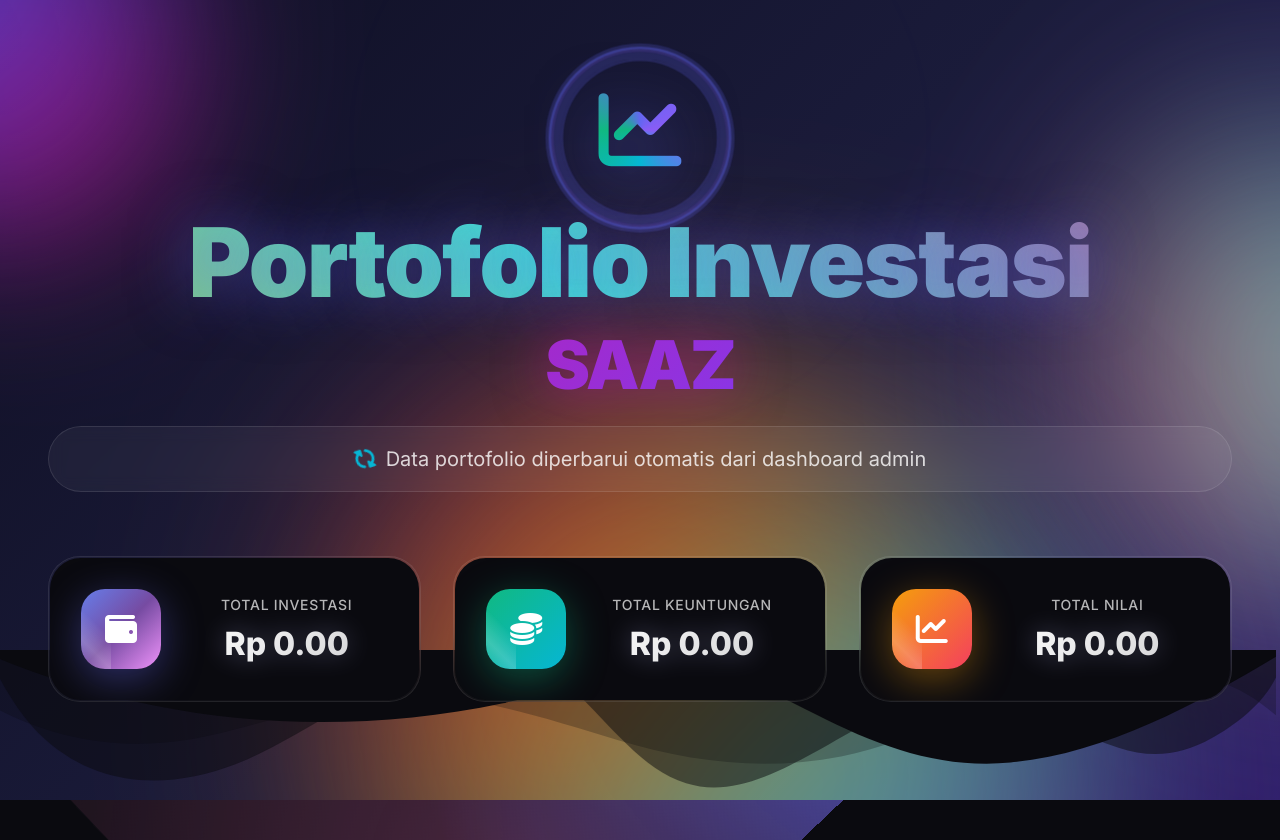
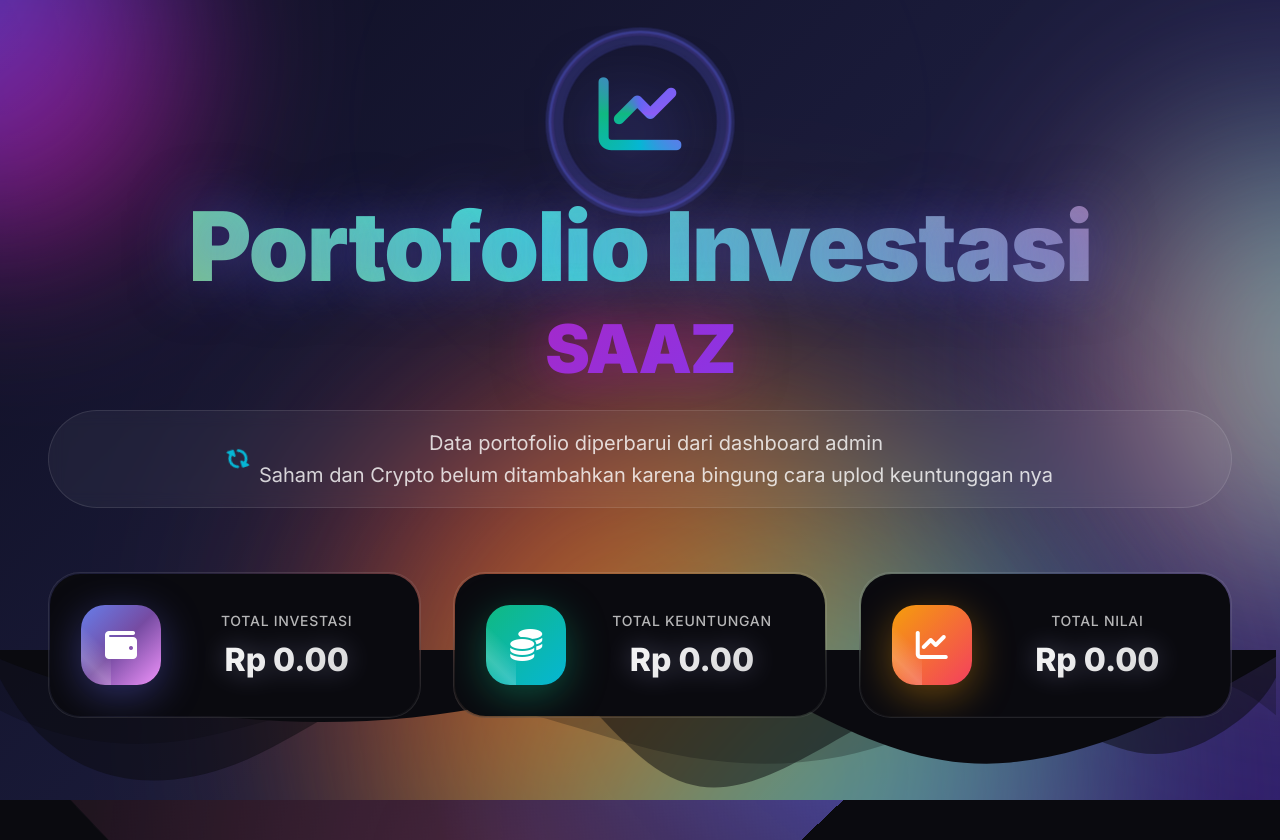
Before and after one commit to darkdragon630/sazen_maninvst, a PHP site: page / in a window 1280 px wide. Shown: the top 840 px of the page. Run offline with PHP 8.4, Linux system fonts and the light colour scheme; data that the repository does not hold is empty.

Commit message:
Update index.php

```diff
--- a/index.php
+++ b/index.php
@@ -114,7 +114,9 @@ $performance_ytd = $total_investasi > 0 ? ($total_keuntungan / $total_investasi)
             </h1>
             <p class="header-subtitle">
                 <i class="fas fa-sync-alt subtitle-icon"></i>
-                Data portofolio diperbarui otomatis dari dashboard admin
+                Data portofolio diperbarui dari dashboard admin
+                <br>
+                Saham dan Crypto belum ditambahkan karena bingung cara uplod keuntunggan nya
             </p>
 
             <!-- Stats Cards in Header -->
```
